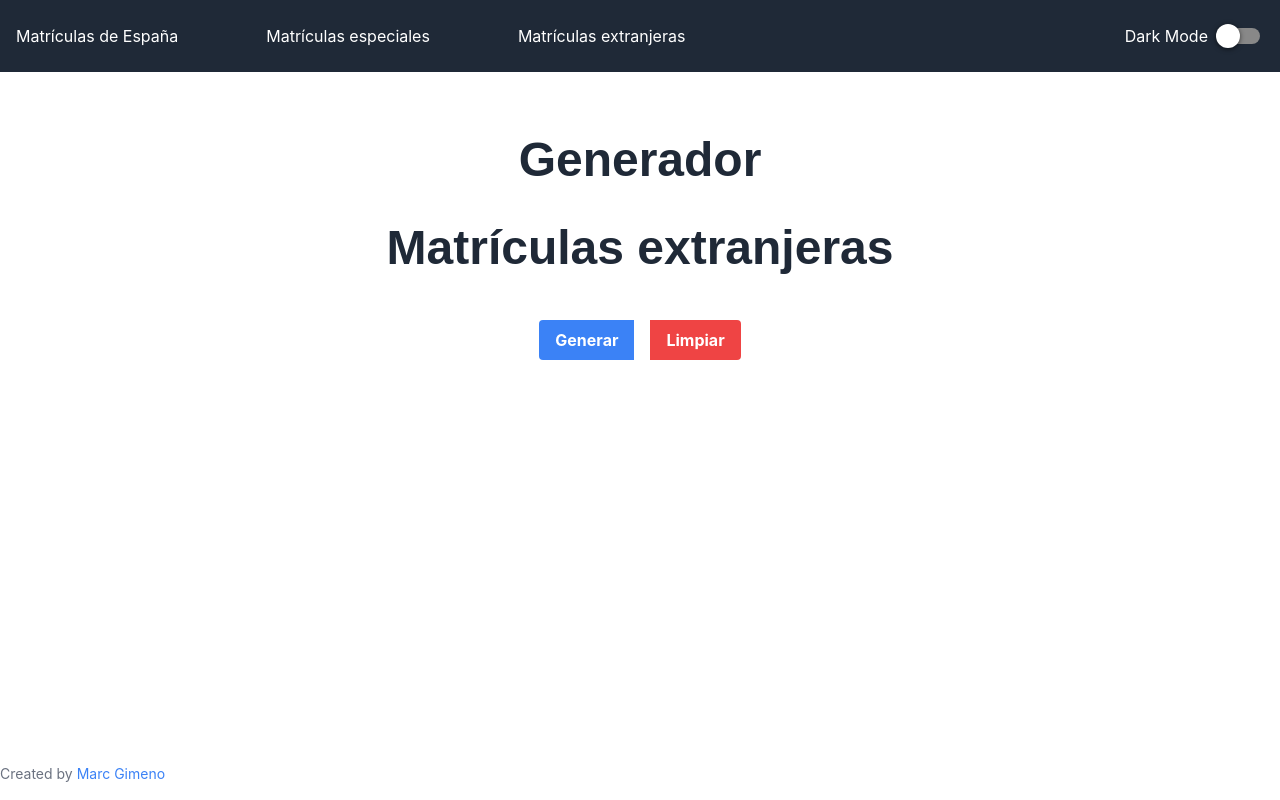
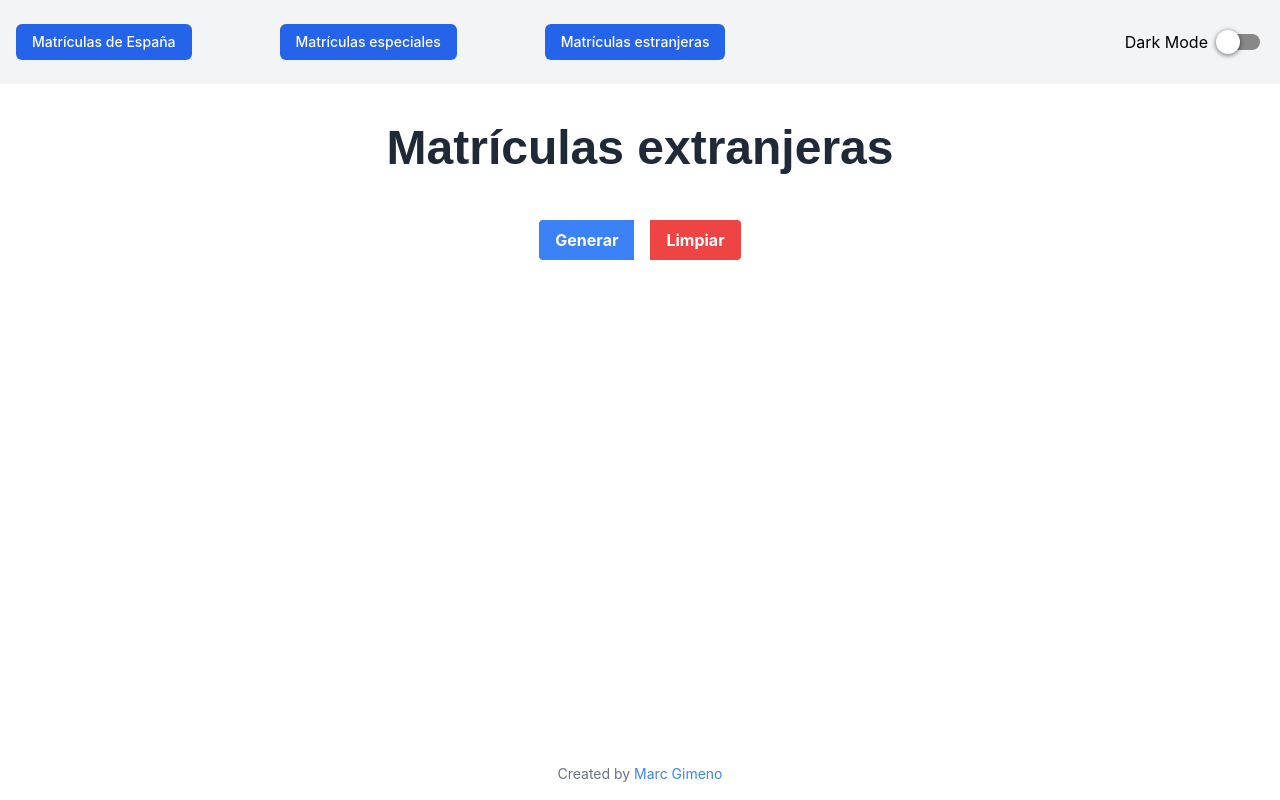
Before and after one commit to gimenomarc/Generador-de-matriculas, a React (Create React App) app in the folder generador-matriculas/: page /matriculas-extranjeras in a window 1280 px wide. Built offline with nearby package versions, Linux system fonts and the light colour scheme.

Commit message:
dark mode ok

```diff
--- a/generador-matriculas/src/App.css
+++ b/generador-matriculas/src/App.css
@@ -1,4 +1,8 @@
 .dark {
-    background-color: #1f2937;
-    color: #f3f4f6;
-  }
+  background-color: #1f2937;
+  color: #f3f4f6;
+}
+
+.transition-color {
+  transition: background-color 0.5s ease;
+}
--- a/generador-matriculas/src/App.js
+++ b/generador-matriculas/src/App.js
@@ -1,5 +1,5 @@
 import React, { useState } from 'react';
-import { BrowserRouter as Router, Routes, Route } from 'react-router-dom';
+import { BrowserRouter as Router, Routes, Route, Navigate } from 'react-router-dom';
 import LicensePlateGenerator from './Components/LicensePlateGenerator';
 import Footer from './Components/Footer';
 import Navigation from './Components/Navigation';
@@ -12,21 +12,24 @@ function App() {
 
   const toggleDarkMode = () => {
     setDarkMode(!darkMode);
+    if (darkMode) {
+      document.body.classList.add('dark');
+    } else {
+      document.body.classList.remove('dark');
+    }
   };
+
 
   return (
     <Router>
-      <div className={`flex flex-col min-h-screen ${darkMode ? 'dark' : ''}`}>
+      <div className={`flex flex-col min-h-screen ${darkMode ? 'bg-dark transition-colors' : 'bg-light transition-colors'}`}>
         <Navigation darkMode={darkMode} toggleDarkMode={toggleDarkMode} />
         <div className="flex flex-col justify-center items-center mt-8 mb-auto">
-          <h1
-            className={`text-5xl font-bold text-center my-8 ${
-              darkMode ? 'text-gray-200' : 'text-gray-800'
-            }`}
-          >
-            Generador
-          </h1>
           <Routes>
+            <Route
+              path="/"
+              element={<Navigate to="/matriculas-espana" replace />}
+            />
             <Route
               path="/matriculas-espana"
               element={<LicensePlateGenerator darkMode={darkMode} />}
--- a/generador-matriculas/src/Components/Footer.js
+++ b/generador-matriculas/src/Components/Footer.js
@@ -2,7 +2,7 @@ import React from 'react';
 
 const Footer = () => {
   return (
-    <footer className="mt-10 mb-4 text-gray-500">
+    <footer className="mt-10 mb-4 text-gray-500 text-center">
       <p className="text-sm">
         Created by{' '}
         <a
--- a/generador-matriculas/src/Components/Navigation.css
+++ b/generador-matriculas/src/Components/Navigation.css
@@ -29,3 +29,7 @@
     transform: translateY(-20px);
     transition: opacity 0.3s ease, transform 0.3s ease;
   }
+
+  .transition-color {
+    transition: background-color 0.5s ease;
+  }
--- a/generador-matriculas/src/Components/Navigation.js
+++ b/generador-matriculas/src/Components/Navigation.js
@@ -6,18 +6,17 @@ import './Navigation.css';
 
 const Navigation = ({ darkMode, toggleDarkMode }) => {
   return (
-    <nav className={`bg-gray-800 ${darkMode ? 'dark' : ''}`}>
+    <nav className={`${darkMode ? 'bg-menu-dark' : 'bg-menu-light'} transition-colors`}>
       <ul className="flex flex-col sm:flex-row justify-center items-center py-4 sm:py-6">
         <TransitionGroup component={null}>
           <CSSTransition classNames="nav-link" timeout={500}>
             <li className="mb-3 sm:mb-0 sm:mr-6">
               <Link
                 to="/matriculas-espana"
-                className={`nav-link text-white hover:text-gray-300 transition-colors duration-300 ${
-                  darkMode ? 'text-gray-200' : ''
-                }`}
+                className={`nav-link text-white hover:text-gray-300 transition-colors duration-300 ${darkMode ? 'text-gray-200' : ''
+                  }`}
               >
-                <button className="btn-primary">
+                <button className="px-4 py-2 text-sm font-medium text-white bg-blue-600 rounded-md hover:bg-blue-700 focus:outline-none focus-visible:ring-2 focus-visible:ring-white focus-visible:ring-opacity-75">
                   Matrículas de España
                 </button>
               </Link>
@@ -27,11 +26,10 @@ const Navigation = ({ darkMode, toggleDarkMode }) => {
             <li className="mb-3 sm:mb-0 sm:mr-6">
               <Link
                 to="/matriculas-especiales"
-                className={`nav-link text-white hover:text-gray-300 transition-colors duration-300 ${
-                  darkMode ? 'text-gray-200' : ''
-                }`}
+                className={`nav-link text-white hover:text-gray-300 transition-colors duration-300 ${darkMode ? 'text-gray-200' : ''
+                  }`}
               >
-                <button className="btn-primary">
+                <button className="px-4 py-2 text-sm font-medium text-white bg-blue-600 rounded-md hover:bg-blue-700 focus:outline-none focus-visible:ring-2 focus-visible:ring-white focus-visible:ring-opacity-75">
                   Matrículas especiales
                 </button>
               </Link>
@@ -41,19 +39,18 @@ const Navigation = ({ darkMode, toggleDarkMode }) => {
             <li className="mb-3 sm:mb-0 sm:mr-6">
               <Link
                 to="/matriculas-extranjeras"
-                className={`nav-link text-white hover:text-gray-300 transition-colors duration-300 ${
-                  darkMode ? 'text-gray-200' : ''
-                }`}
+                className={`nav-link text-white hover:text-gray-300 transition-colors duration-300 ${darkMode ? 'text-gray-200' : ''
+                  }`}
               >
-                <button className="btn-primary">
-                  Matrículas extranjeras
+                <button className="px-4 py-2 text-sm font-medium text-white bg-blue-600 rounded-md hover:bg-blue-700 focus:outline-none focus-visible:ring-2 focus-visible:ring-white focus-visible:ring-opacity-75">
+                  Matrículas estranjeras
                 </button>
               </Link>
             </li>
           </CSSTransition>
         </TransitionGroup>
         <li className="flex items-center ml-auto mr-4">
-          <label htmlFor="darkModeToggle" className="text-white mr-2">
+          <label htmlFor="darkModeToggle" className={`${darkMode ? 'text-white' : 'text-black'} mr-2`}>
             Dark Mode
           </label>
           <Switch
--- a/generador-matriculas/tailwind.config.js
+++ b/generador-matriculas/tailwind.config.js
@@ -3,8 +3,16 @@ module.exports = {
   content: [
     './src/**/*.{js,jsx}',
   ],
+  darkMode: 'class', // Esto habilita el soporte del modo oscuro
   theme: {
-    extend: {},
+    extend: {
+      colors: {
+        'light': '#ffffff',
+        'dark': '#1f2937',
+        'menu-light': '#f3f4f6',
+        'menu-dark': '#2d3748'
+      },
+    },
   },
   plugins: [],
 }
```
